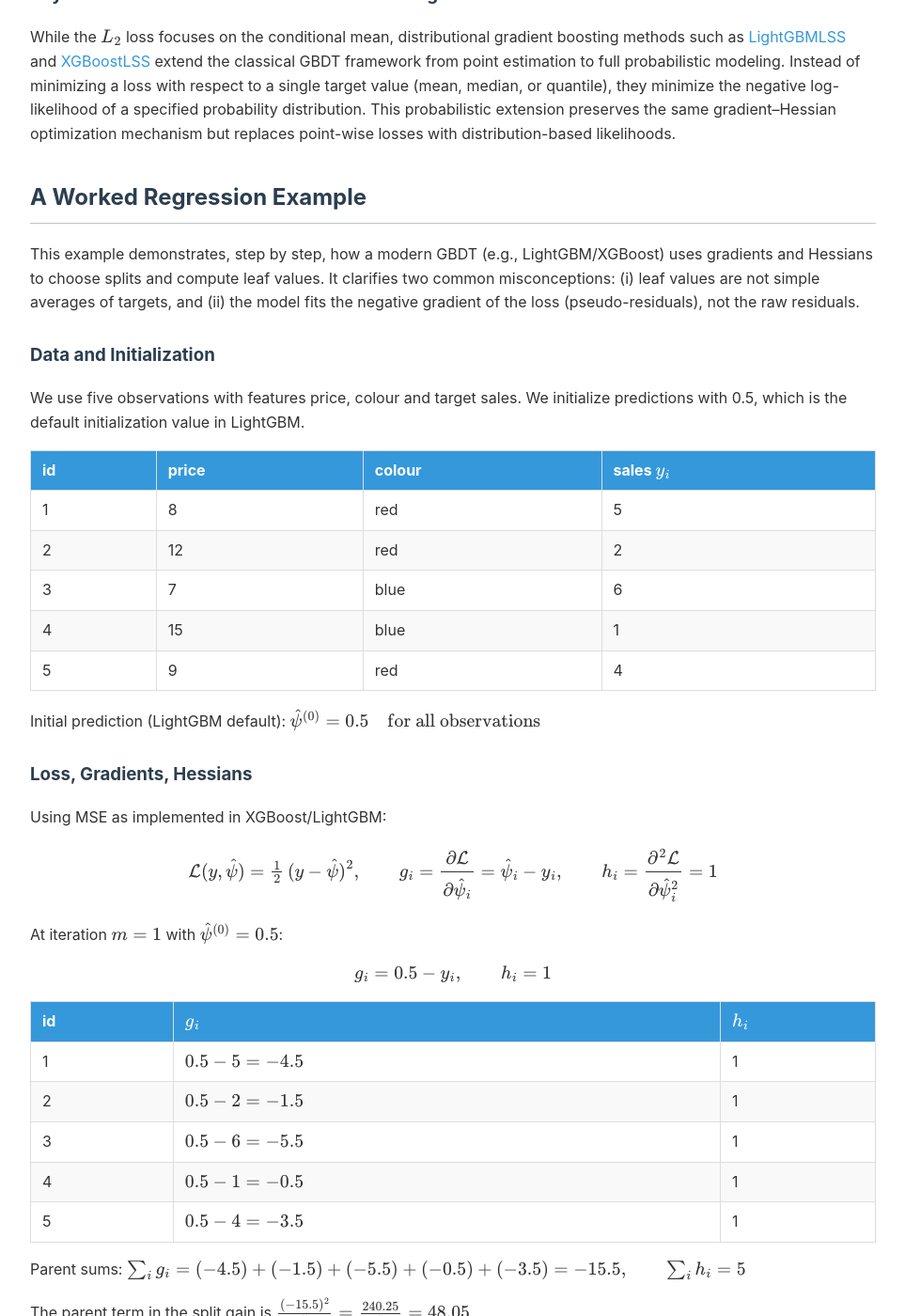
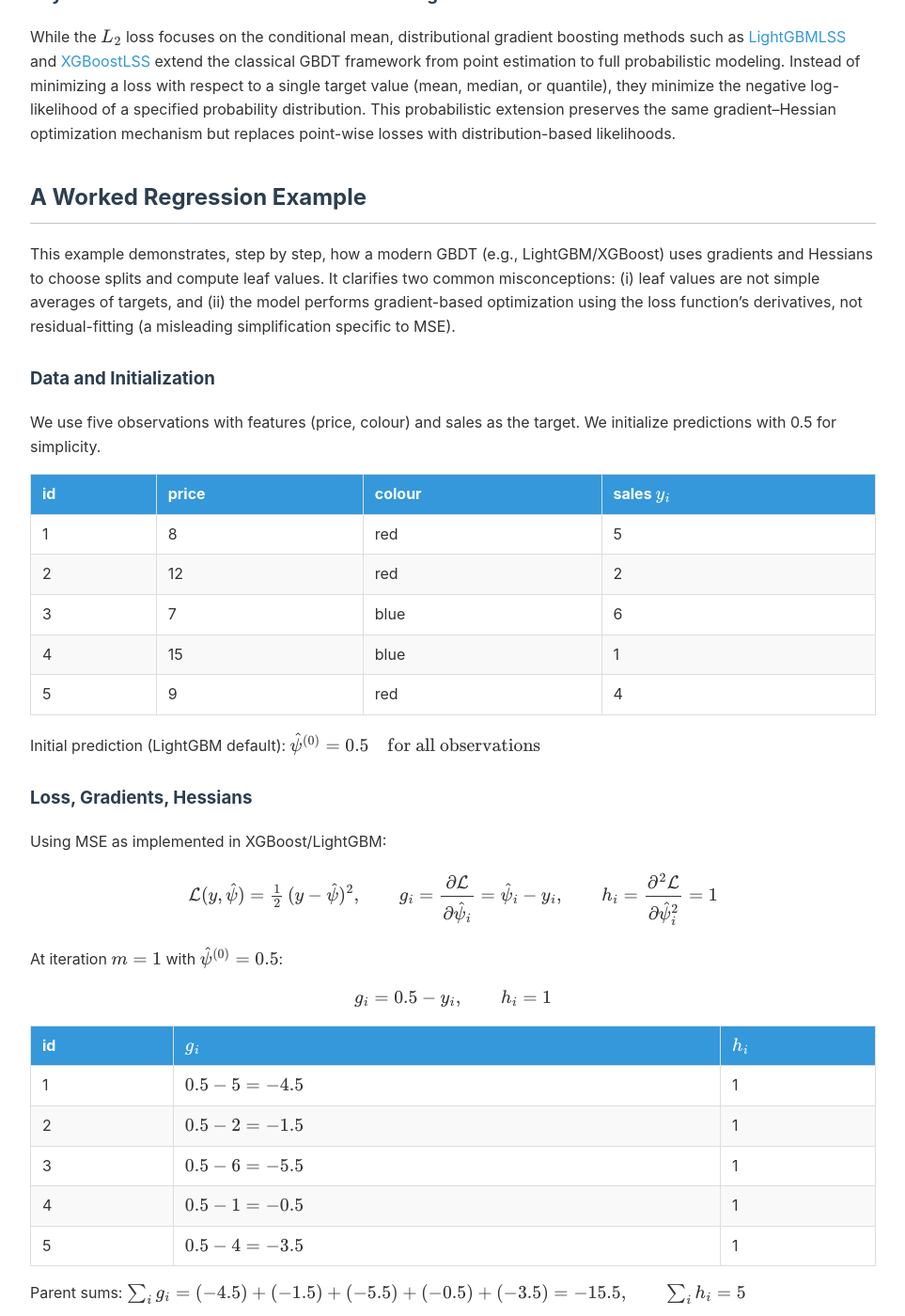
Before and after one commit to StatMixedML/gbdt-explained, a Jekyll site: the page built from index.md, in a window 1280 px wide and 1400 px high, scrolled down 5412 px. Shown: the whole window at 94% size, without its empty margins (158-1121 px from the left). Built offline with Jekyll 4.4.1, drawn with Linux system fonts in a browser that asks for light colours; some of the changed text lies outside the part shown.

Commit message:
Restructurings

```diff
--- a/index.md
+++ b/index.md
@@ -147,11 +147,11 @@ While the $L_2$ loss focuses on the conditional mean, distributional gradient bo
 
 ## A Worked Regression Example
 
-This example demonstrates, step by step, how a modern GBDT (e.g., LightGBM/XGBoost) uses gradients and Hessians to choose splits and compute leaf values. It clarifies two common misconceptions: (i) leaf values are not simple averages of targets, and (ii) the model fits the negative gradient of the loss (pseudo-residuals), not the raw residuals.
+This example demonstrates, step by step, how a modern GBDT (e.g., LightGBM/XGBoost) uses gradients and Hessians to choose splits and compute leaf values. It clarifies two common misconceptions: (i) leaf values are not simple averages of targets, and (ii) the model performs gradient-based optimization using the loss function's derivatives, not residual-fitting (a misleading simplification specific to MSE).
 
 ### Data and Initialization
 
-We use five observations with features price, colour and target sales. We initialize predictions with 0.5, which is the default initialization value in LightGBM.
+We use five observations with features (price, colour) and sales as the target. We initialize predictions with 0.5 for simplicity.
 
 | id | price | colour | sales $y_i$ |
 |----|-------|--------|-------------|
@@ -195,7 +195,7 @@ The split gain used by modern GBDTs is:
 
 $$\text{Gain} = \frac{\big(\sum_{i\in I_L} g_i\big)^2}{\sum_{i\in I_L} h_i + \lambda} + \frac{\big(\sum_{i\in I_R} g_i\big)^2}{\sum_{i\in I_R} h_i + \lambda} - \frac{\big(\sum_{i\in I} g_i\big)^2}{\sum_{i\in I} h_i + \lambda}$$
 
-We set $\lambda=0$ for clarity.
+We set $\lambda=0$ for simplicity.
 
 #### Candidate A: Split on $\text{price} < 10$
 
```
